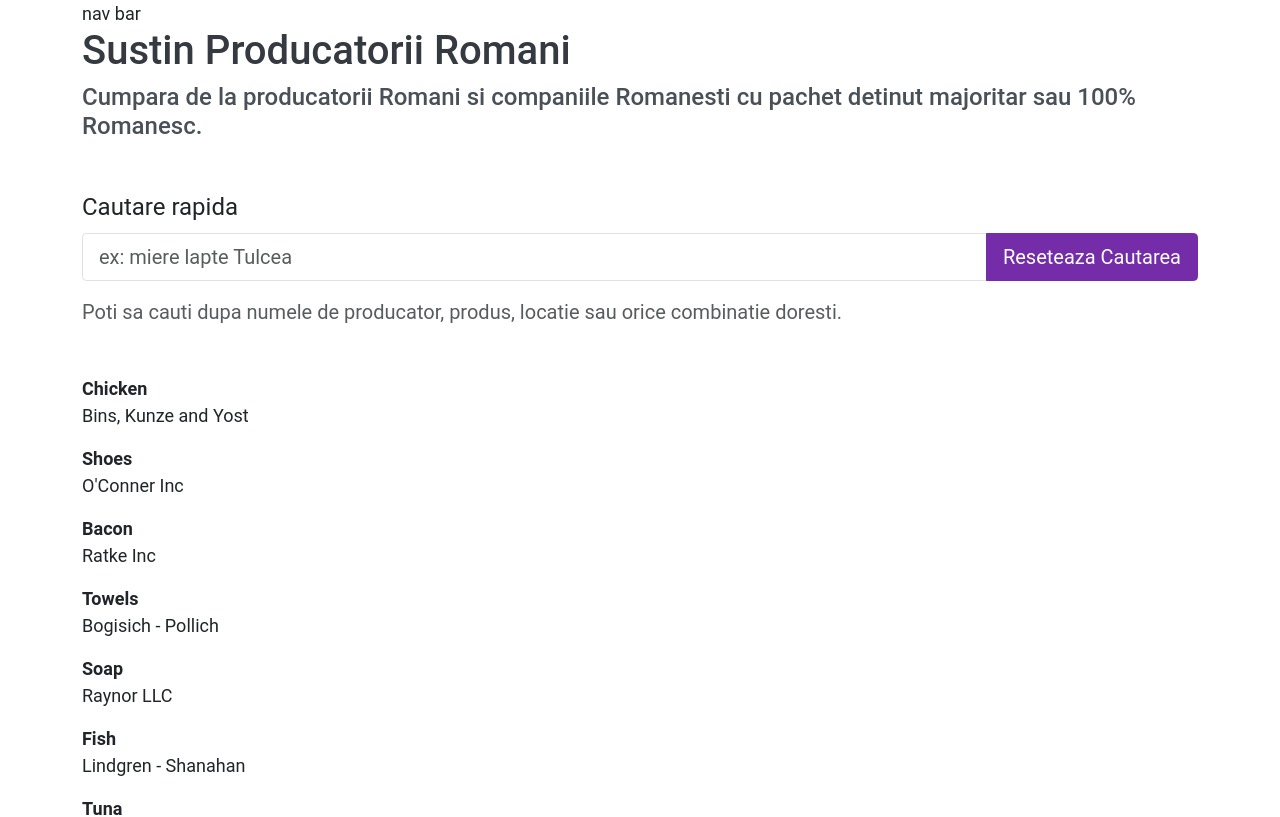
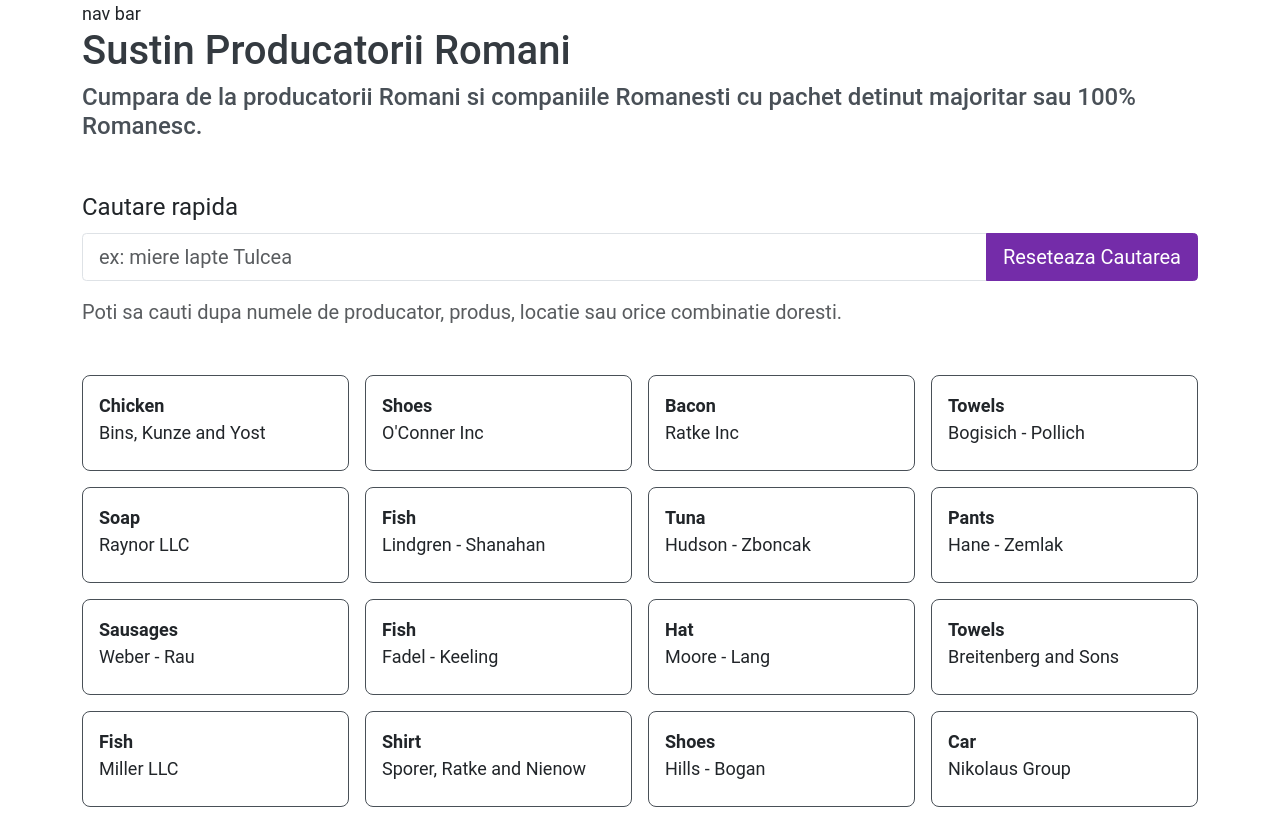
Before and after one commit to sg1asgard/cumpar-romaneste, a Vue app: page / in a window 1280 px wide. Shown: the top 817 px of the page. Built offline with nearby package versions, Linux system fonts and the light colour scheme; no server answers.

Commit message:
quick search

```diff
--- a/src/views/HomeView.vue
+++ b/src/views/HomeView.vue
@@ -77,13 +77,29 @@ const filteredEntries = computed(() => {
         </div>
       </div>
 
-      <div class="search-results">
-        <dl v-for="(produs, index) in filteredEntries" :key="index">
-          <dt>{{ produs.product_name }}</dt>
-          <dd>{{ produs.company_name }}</dd>
-        </dl>
+      <div class="search-results d-flex flex-wrap">
+        <div
+          v-for="(produs, index) in filteredEntries"
+          :key="index"
+          class="col-md-3"
+        >
+          <dl class="p-3 mx-2 search-results__items">
+            <dt>{{ produs.product_name }}</dt>
+            <dd>{{ produs.company_name }}</dd>
+          </dl>
+        </div>
       </div>
     </main>
     <FooterNav />
   </div>
 </template>
+
+<style lang="scss" scoped>
+.search-results {
+  margin: 0px -8px;
+  &__items {
+    border: 1px solid $gray-700;
+    border-radius: $res-border-radius-m;
+  }
+}
+</style>
```
